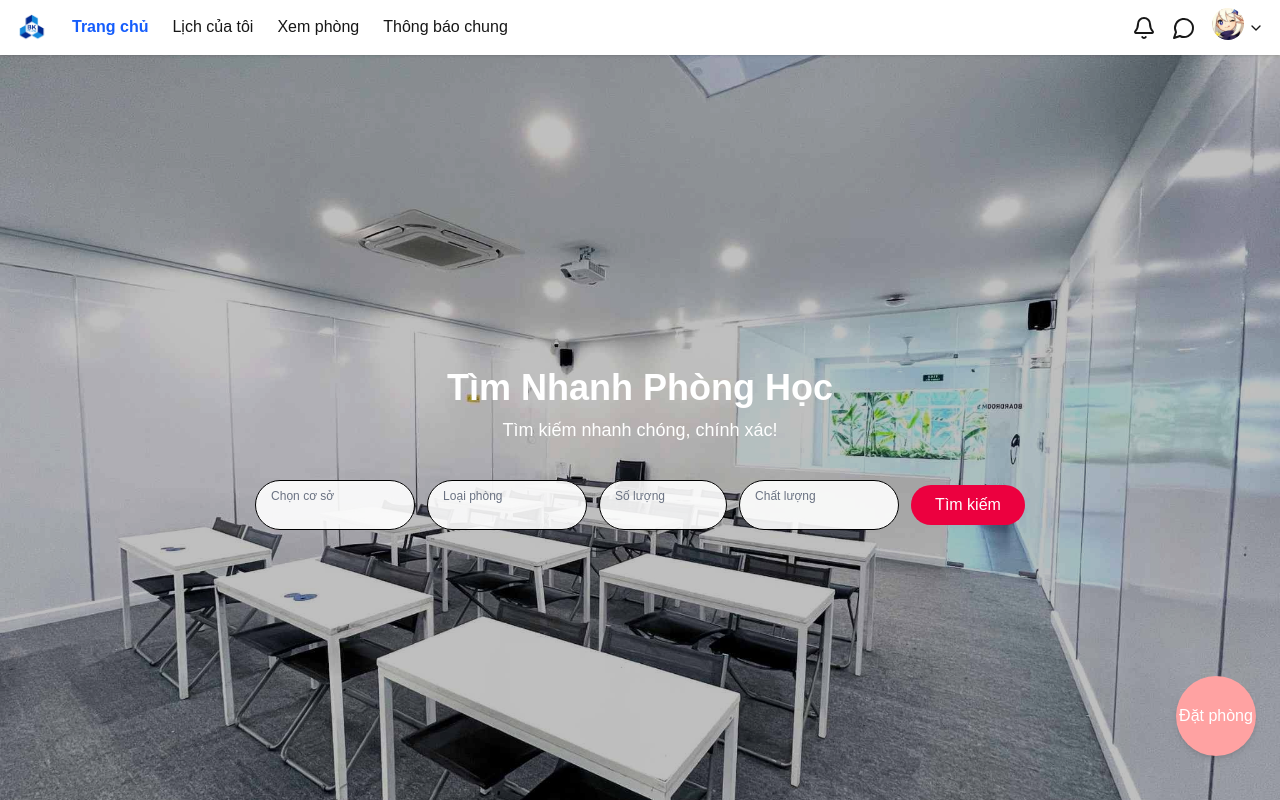
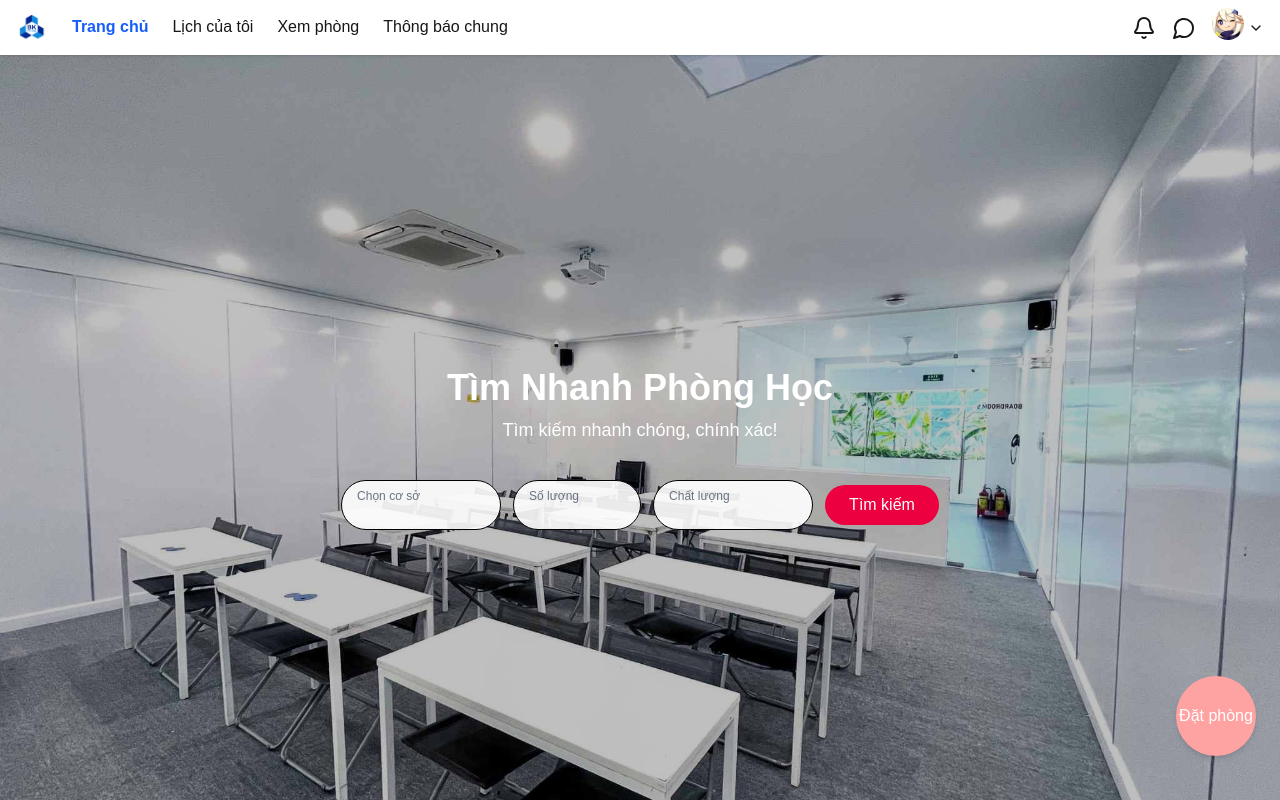
Before and after one commit to TrungTan369/Learning-Space-Reservation-System, a Next.js app: page / in a window 1280 px wide. Shown: the top 800 px of the page. Built offline with nearby package versions, Linux system fonts and the light colour scheme.

Commit message:
fix home pase

```diff
--- a/app/page.tsx
+++ b/app/page.tsx
@@ -55,27 +55,6 @@ export default function Home() {
                                 Chọn cơ sở
                             </label>
                         </div>
-                        <div className="relative ">
-                            <select
-                                id="roomType"
-                                defaultValue=""
-                                className="peer w-40 appearance-none rounded-full bg-white/90 border px-4 pt-5 pb-2 text-sm text-black outline-none focus:border-rose-500"
-                            >
-                                <option value="" disabled hidden></option>
-                                <option>Phòng học</option>
-                                <option>Phòng meeting</option>
-                            </select>
-                            <label
-                                htmlFor="roomType"
-                                className="absolute left-4 top-2 text-xs text-gray-500 transition-all
-											peer-placeholder-shown:top-4 peer-placeholder-shown:text-sm
-											peer-placeholder-shown:text-gray-400
-											peer-focus:top-2 peer-focus:text-xs peer-focus:text-rose-500"
-                            >
-                                Loại phòng
-                            </label>
-                        </div>
-
                         <div className="relative">
                             <select
                                 id="capacity"
--- a/app/rooms/filter.tsx
+++ b/app/rooms/filter.tsx
@@ -1,9 +1,12 @@
-// components/xem-phong/Filter.tsx
+'use client';
+
 import React, { useState, useEffect } from "react";
+import { SlidersHorizontal } from "lucide-react";
 
 export type FilterState = {
     coSo: string[];
-    loaiPhong: string[];
+    doRong: string[];
+    chatLuong: string[];
 };
 
 type FilterProps = {
@@ -13,57 +16,57 @@ type FilterProps = {
 const Filter = ({ onFilterChange }: FilterProps) => {
     const [filters, setFilters] = useState<FilterState>({
         coSo: [],
-        loaiPhong: [],
+        doRong: [],
+        chatLuong: [],
     });
 
+    useEffect(() => {
+        onFilterChange(filters);
+    }, [filters, onFilterChange]);
+
     const toggleCheckbox = (key: keyof FilterState, value: string) => {
-        setFilters(prev => {
+        setFilters((prev) => {
             const updated = prev[key].includes(value)
-                ? prev[key].filter(v => v !== value)
+                ? prev[key].filter((v) => v !== value)
                 : [...prev[key], value];
             return { ...prev, [key]: updated };
         });
     };
 
-    useEffect(() => {
-        onFilterChange(filters);
-    }, [filters]);
-
-    return (
-        <div className="w-64 p-4 bg-white shadow rounded-lg space-y-4 sticky top-20 h-fit">
-            <h2 className="text-lg font-semibold">Bộ lọc</h2>
-
-            {/* Cơ sở */}
-            <div>
-                <p className="font-medium mb-2">Chọn cơ sở</p>
-                {["1", "2"].map(cs => (
-                    <label key={cs} className="flex items-center space-x-2 mb-1">
+    const CheckboxGroup = (
+        title: string,
+        key: keyof FilterState,
+        options: string[]
+    ) => (
+        <div>
+            <h3 className="text-lg font-semibold mb-2">{title}</h3>
+            <div className="space-y-1">
+                {options.map((opt) => (
+                    <label key={opt} className="flex items-center space-x-2">
                         <input
                             type="checkbox"
-                            checked={filters.coSo.includes(cs)}
-                            onChange={() => toggleCheckbox("coSo", cs)}
+                            checked={filters[key].includes(opt)}
+                            onChange={() => toggleCheckbox(key, opt)}
+                            className="accent-rose-600"
                         />
-                        <span>Cơ sở {cs}</span>
-                    </label>
-                ))}
-            </div>
-
-            {/* Loại phòng */}
-            <div>
-                <p className="font-medium mb-2">Loại phòng</p>
-                {["hoc", "hop"].map(lp => (
-                    <label key={lp} className="flex items-center space-x-2 mb-1">
-                        <input
-                            type="checkbox"
-                            checked={filters.loaiPhong.includes(lp)}
-                            onChange={() => toggleCheckbox("loaiPhong", lp)}
-                        />
-                        <span>{lp === "hoc" ? "Phòng học" : "Phòng họp"}</span>
+                        <span>{opt}</span>
                     </label>
                 ))}
             </div>
         </div>
     );
+
+    return (
+
+        <div className="bg-white shadow rounded-2xl p-4 space-y-6">
+            <h2 className="text-lg font-bold flex items-center gap-2 text-gray-800">
+                <SlidersHorizontal size={20} /> Bộ lọc
+            </h2>
+            {CheckboxGroup("Cơ sở", "coSo", ["1", "2"])}
+            {CheckboxGroup("Độ rộng", "doRong", ["10", "20", "40"])}
+            {CheckboxGroup("Chất lượng", "chatLuong", ["1", "2", "3"])}
+        </div>
+    );
 };
 
 export default Filter;
--- a/app/rooms/page.tsx
+++ b/app/rooms/page.tsx
@@ -10,18 +10,20 @@ import type { FilterState } from "./filter";
 export default function Room() {
     const [filters, setFilters] = useState<FilterState>({
         coSo: [],
-        loaiPhong: [],
+        doRong: [],
+        chatLuong: []
     });
 
     return (
         <>
             <Navbar />
-
-            <div className="flex flex-col md:flex-row gap-4 px-6 py-4">
-                <div className="md:w-1/4 w-full">
-                    <Filter onFilterChange={(filters) => setFilters(filters)} />
+            <div className="flex flex-col md:flex-row gap-6 px-4 py-6 max-w-7xl mx-auto">
+                <div className="md:w-1/5 w-full">
+                    <div className="sticky top-24">
+                        <Filter onFilterChange={(filters) => setFilters(filters)} />
+                    </div>
                 </div>
-                <div className="md:w-3/4 w-full">
+                <div className="md:w-4/5 w-full">
                     <RoomsPage filters={filters} />
                 </div>
             </div>
--- a/app/rooms/rooms.tsx
+++ b/app/rooms/rooms.tsx
@@ -3,7 +3,6 @@ import { FilterState } from "./filter";
 type RoomsPageProps = {
     filters: FilterState;
 };
-
 
 export default function RoomsPage({ filters }: RoomsPageProps) {
     console.log("Filters received:", filters);
```
